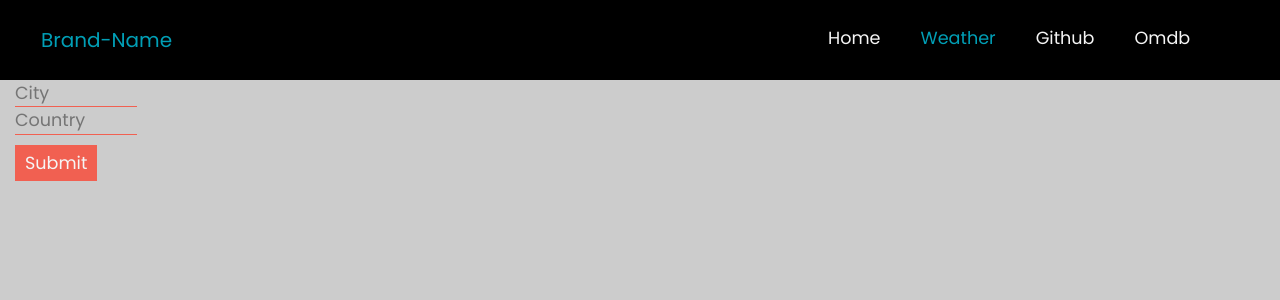
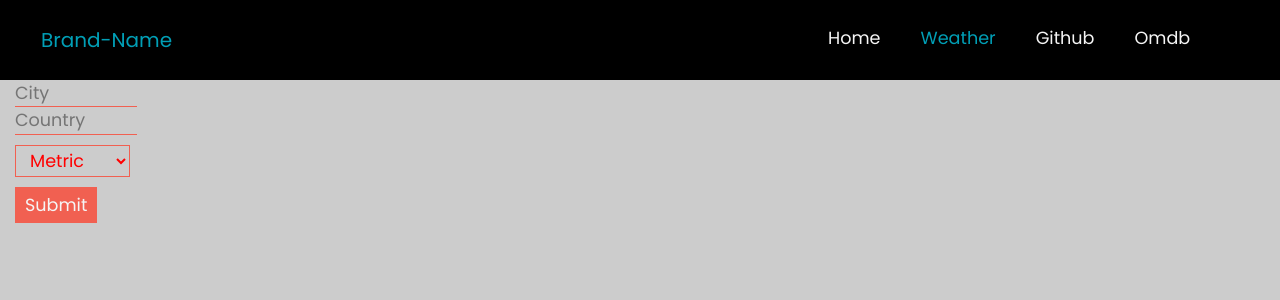
Before and after one commit to PanosFan/React-bootstrap-api, a React (Create React App) app: page /weather in a window 1280 px wide. Shown: the top 300 px of the page. Built offline with nearby package versions, Linux system fonts and the light colour scheme.

Commit message:
added unit selection in weather page

```diff
--- a/public/index.html
+++ b/public/index.html
@@ -19,7 +19,7 @@
       work correctly both with client-side routing and a non-root public URL.
       Learn how to configure a non-root public URL by running `npm run build`.
     -->
-    <title>React Bootstrap App</title>
+    <title>React Bootstrap Application</title>
     <link href="https://fonts.googleapis.com/css?family=Poppins" rel="stylesheet">
     <link rel="stylesheet" href="https://maxcdn.bootstrapcdn.com/bootstrap/4.0.0/css/bootstrap.min.css" integrity="sha384-Gn5384xqQ1aoWXA+058RXPxPg6fy4IWvTNh0E263XmFcJlSAwiGgFAW/dAiS6JXm" crossorigin="anonymous">
   </head>
--- a/src/Forms/Form.css
+++ b/src/Forms/Form.css
@@ -34,6 +34,30 @@ form {
 	display:none;
 }
 
+select {
+	margin-top: 10px;
+	background-color: transparent;
+	outline:none;
+	padding: 2px 10px;
+	border: solid 1px #f16051;
+	color: red;
+}
+
+select:focus {
+	outline:none;
+}
+
+select option {
+	color: red;
+}
+
+select option {
+    background: rgba(100, 100, 100, 0.3);
+}
+
+
+
+
 
 @media (max-width: 1024px) {
 	input {
--- a/src/Forms/Form.jsx
+++ b/src/Forms/Form.jsx
@@ -13,6 +13,12 @@ class Form extends Component {
 					<input className={this.props.classCall} type="text" name="country" placeholder={this.props.placeholder2}/>
 					<br className={this.props.classCall} />
 
+					<select name="units" className={this.props.classCall}>
+						<option value="metric">Metric</option>
+  						<option value="imperial">Imperial</option>
+					</select>
+
+					<br className={this.props.classCall} />
 					<button type="submit">Submit</button>
 				</form>
 			</div>
--- a/src/Pages/Github/Github.jsx
+++ b/src/Pages/Github/Github.jsx
@@ -27,7 +27,6 @@ export default class Github extends React.Component {
 				}
 			})
 			.then(response => {
-				console.log(response)
 				this.setState({
     				name: response.data.name,
     				login: response.data.login,
--- a/src/Pages/Omdb/Omdb.jsx
+++ b/src/Pages/Omdb/Omdb.jsx
@@ -26,7 +26,7 @@ class Omdb extends Component {
 			const api_call = await fetch(`http://www.omdbapi.com/?t=${movie}&apikey=${Api_Key}`);
 		    const data = await api_call.json();
 
-		    console.log(data);
+
 
 		    if (data.Response === "False")
 		    {
--- a/src/Pages/Weather/Weather.jsx
+++ b/src/Pages/Weather/Weather.jsx
@@ -13,6 +13,7 @@ class Weather extends Component {
 		humidity: undefined,
 		description: undefined,
 		wind_speed: undefined,
+		unit :undefined,
 		error: undefined
 	}
 
@@ -22,12 +23,11 @@ class Weather extends Component {
 		const API_KEY="3a52a27570d5f406e3d262754a68256b";
 		const city = e.target.elements.name.value;
 		const country = e.target.elements.country.value;
+		const unit = e.target.elements.units.value;
 
 		if (city && country){
-			const api_call = await fetch(`http://api.openweathermap.org/data/2.5/weather?q=${city},${country}&units=metric&appid=${API_KEY}`);
+			const api_call = await fetch(`http://api.openweathermap.org/data/2.5/weather?q=${city},${country}&units=${unit}&appid=${API_KEY}`);
 		    const data = await api_call.json();
-
-		    console.log(data);
 
 		    if (data.cod === 200)
 		    {
@@ -35,6 +35,7 @@ class Weather extends Component {
 			    	temperature: data.main.temp,
 			    	city: data.name,
 			    	country: data.sys.country,
+			    	unit : unit,
 			    	humidity: data.main.humidity,
 			    	description: data.weather[0].description,
 			    	wind_speed: data.wind.speed,
@@ -48,6 +49,7 @@ class Weather extends Component {
 			    	temperature: undefined,
 			    	city: undefined,
 			    	country: undefined,
+			    	unit :undefined,
 			    	humidity: undefined,
 			    	description: undefined,
 			    	wind_speed: undefined,
@@ -61,6 +63,7 @@ class Weather extends Component {
 		    	temperature: undefined,
 		    	city: undefined,
 		    	country: undefined,
+		    	unit :undefined,
 		    	humidity: undefined,
 		    	description: undefined,
 		    	wind_speed: undefined,
@@ -83,9 +86,9 @@ class Weather extends Component {
 					<div className="col-sm-6">
 						<Form callApi={this.callApi} placeholder1="City" placeholder2="Country"/>
 						{this.state.city && this.state.country && <p className="error">Location: <span className="apiSpan">{this.state.city}, {this.state.country}</span></p>}
-						{this.state.temperature && <p className="error">Temperate: <span className="apiSpan">{this.state.temperature} &#x2103;</span></p>}
+						{this.state.temperature && <p className="error">Temperate: <span className="apiSpan">{this.state.temperature} { this.state.unit==="metric" ? <span>&#x2103;</span> : <span>&#x2109;</span>}</span></p>}
 						{this.state.humidity && <p className="error">Humidity: <span className="apiSpan">{this.state.humidity} %</span></p>}
-						{this.state.wind_speed && <p className="error">Wind speed: <span className="apiSpan">{this.state.wind_speed} m/s</span></p>}
+						{this.state.wind_speed && <p className="error">Wind speed: <span className="apiSpan">{this.state.wind_speed} { this.state.unit==="metric" ? <span>m/s</span> : <span>m/h</span>}</span></p>}
 						{this.state.description && <p className="error">Description: <span className="apiSpan">{this.state.description}</span></p>}
 						<p className="error">{this.state.error}</p>
 					</div>
```
